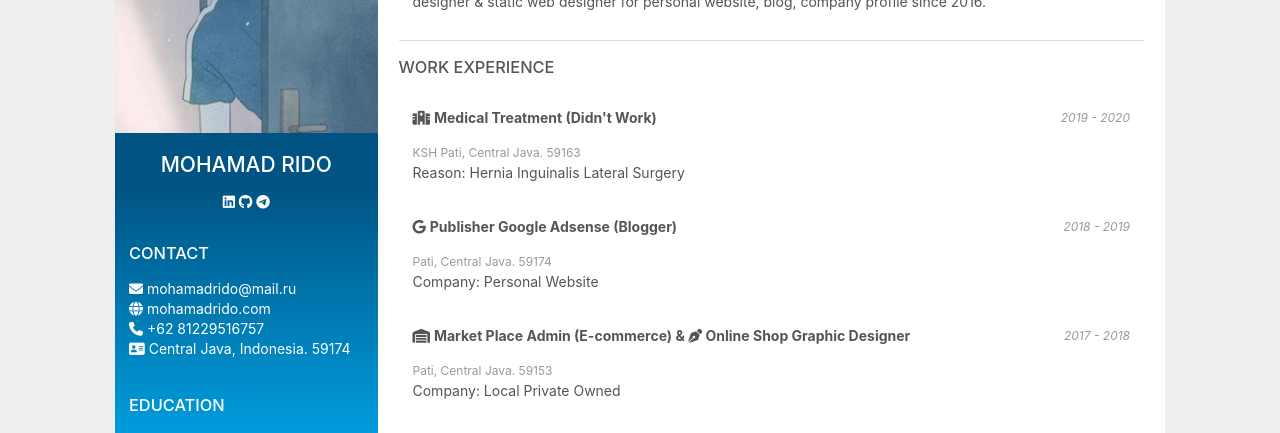
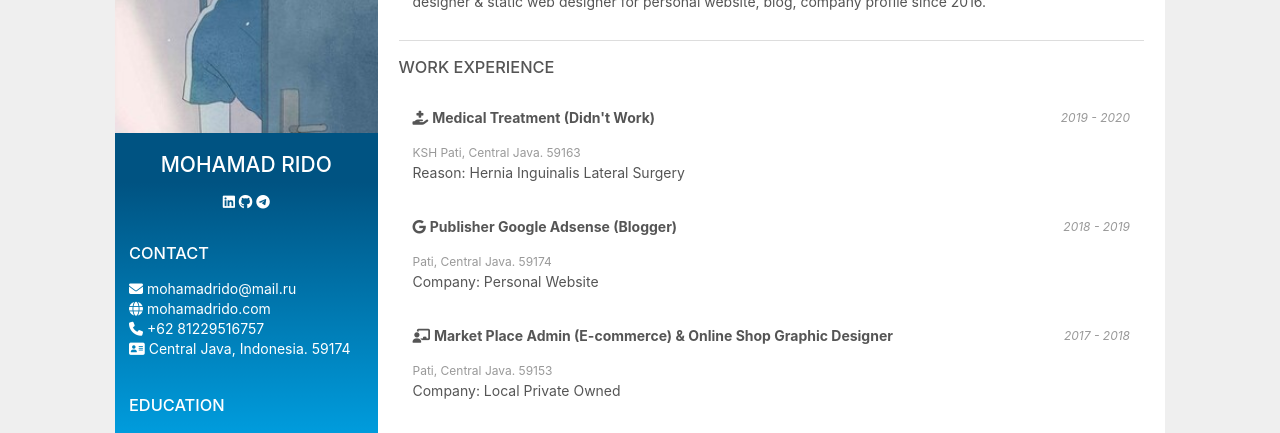
Before and after one commit to mohamadrido/about, a Jekyll site: the page built from index.html, in a window 1280 px wide and 900 px high. Shown: the part 145-578 px from the top of the window. Built offline with Jekyll 4.4.1, drawn with Linux system fonts in a browser that asks for light colours; nearby versions of some CDN libraries.

Commit message:
Update index.html

```diff
--- a/index.html
+++ b/index.html
@@ -43,7 +43,7 @@ layout: default
     <h3>WORK EXPERIENCE</h3>
     <div class="container" style="padding: 1em; border-bottom: 1px solid #ddd;">
 
-    <i class="fa-solid fa-hospital"></i> <b>Medical Treatment (Didn't Work)</b>
+    <i class="fa-solid fa-hand-holding-medical"></i> <b>Medical Treatment (Didn't Work)</b>
     <div class="container-right">
     <i>2019 - 2020</i>
     </div>
@@ -57,7 +57,7 @@ layout: default
     <p><span class="span">Pati, Central Java. 59174</span><br/>
     Company: Personal Website</p>
     <br/>
-    <i class="fa-solid fa-warehouse"></i> <b>Market Place Admin (E-commerce) & <i class="fa-solid fa-pen-nib"></i> Online Shop Graphic Designer</b>
+    <i class="fa-solid fa-chalkboard-user"></i> <b>Market Place Admin (E-commerce) & Online Shop Graphic Designer</b>
     <div class="container-right">
     <i>2017 - 2018</i>
     </div>
```
